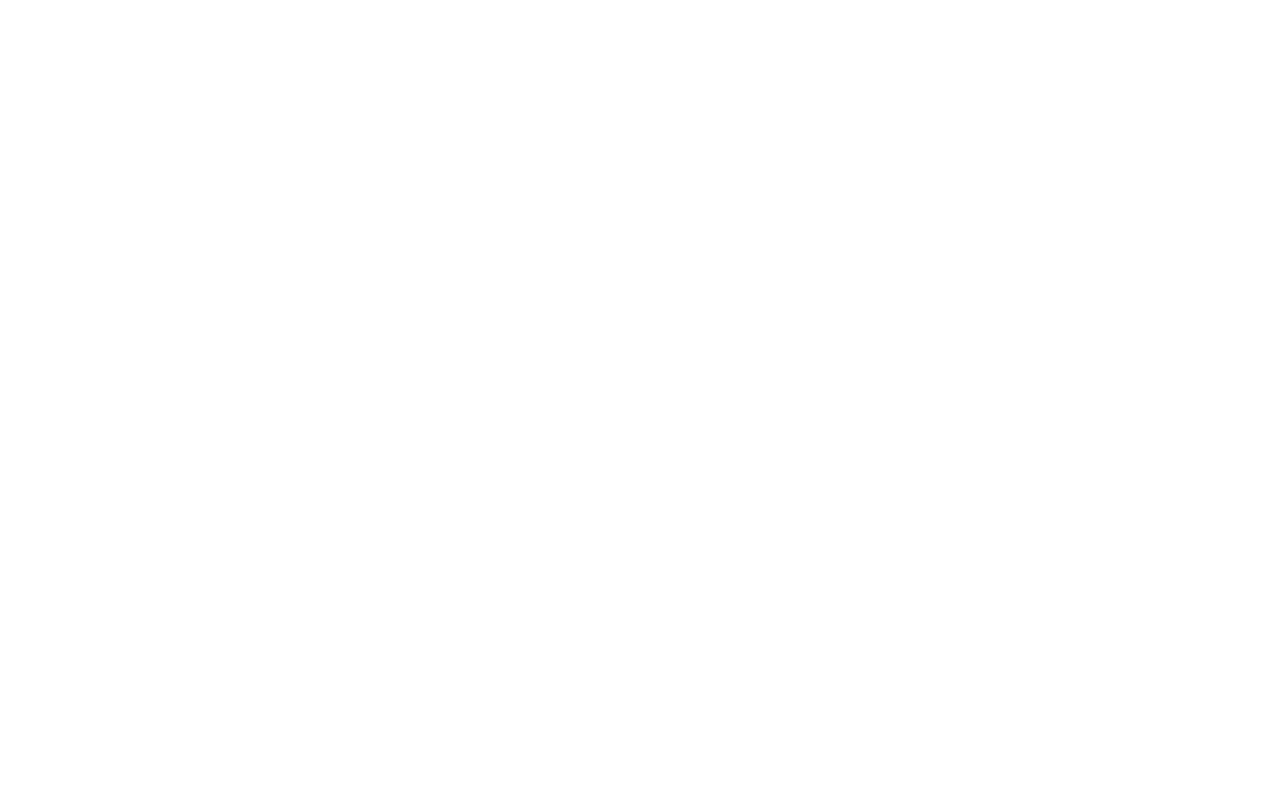
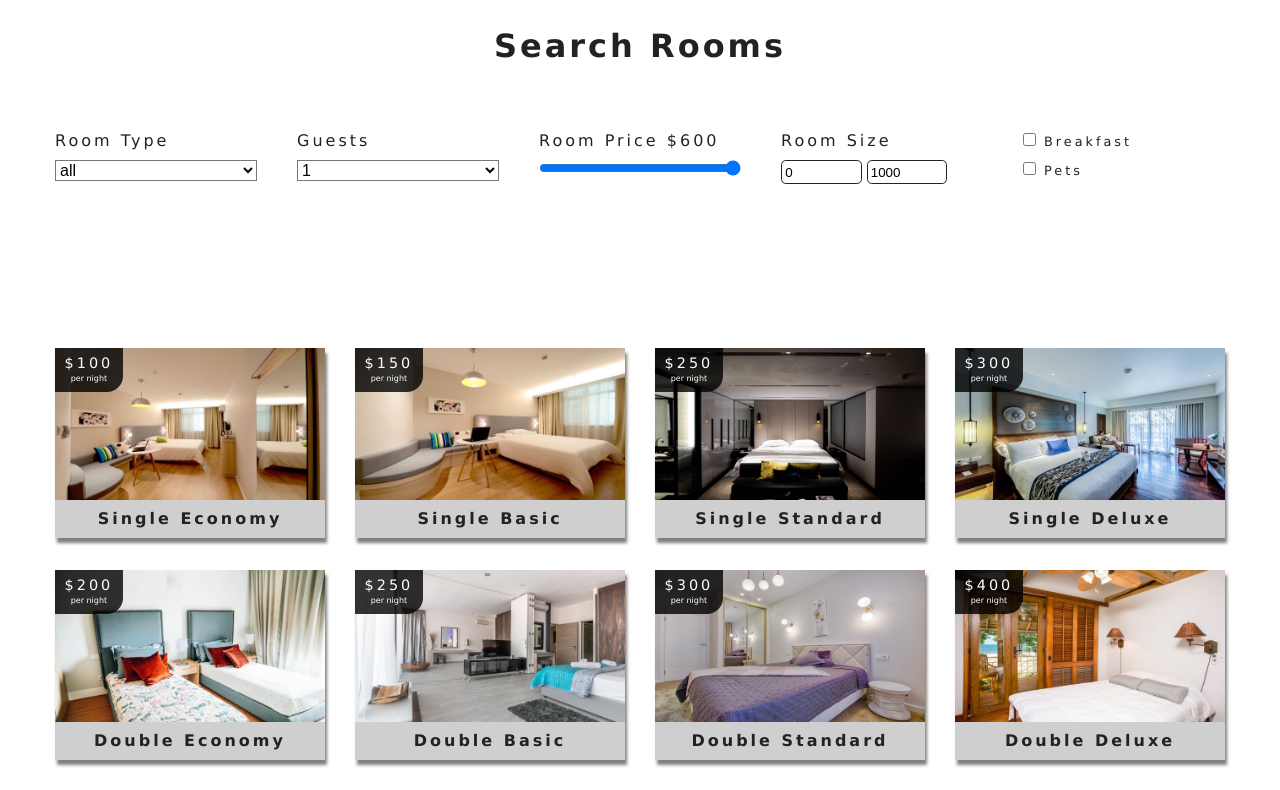
Before and after one commit to rOluochKe/hotel-reservation, a React (Create React App) app: page /rooms in a window 1280 px wide. Shown: the part 600-1390 px from the top of the page. Before the commit the page ends 800 px from the top, so only its background shows below. Built offline with nearby package versions, Linux system fonts and the light colour scheme.

Commit message:
filters in the rooms page

```diff
--- /dev/null
+++ b/src/components/RoomsContainer.js
@@ -0,0 +1,44 @@
+import React from 'react'
+import { withRoomConsumer } from '../context'
+import Loading from './Loading'
+import RoomsFilter from './RoomsFilter'
+import RoomsList from './RoomsList'
+
+function RoomContainer({ context }) {
+  const { loading, sortedRooms, rooms } = context
+  if (loading) {
+    return <Loading />
+  }
+  return (
+    <>
+      <RoomsFilter rooms={rooms} />
+      <RoomsList rooms={sortedRooms} />
+    </>
+  )
+}
+
+export default withRoomConsumer(RoomContainer)
+
+// import React from "react";
+// import { RoomConsumer } from "../context";
+// import Loading from "./Loading";
+// import RoomsFilter from "./RoomsFilter";
+// import RoomsList from "./RoomsList";
+// export default function RoomContainer() {
+//   return (
+//     <RoomConsumer>
+//       {value => {
+//         const { loading, setRoom, sortedRooms,rooms } = value;
+//         if (loading) {
+//           return <Loading />;
+//         }
+//         return (
+//           <>
+//             <RoomsFilter rooms={rooms} />
+//             <RoomsList rooms={sortedRooms} setRoom={setRoom} />
+//           </>
+//         );
+//       }}
+//     </RoomConsumer>
+//   );
+// }
--- /dev/null
+++ b/src/components/RoomsFilter.js
@@ -0,0 +1,141 @@
+import React from 'react'
+import { useContext } from 'react'
+import { RoomContext } from '../context'
+import Title from './Title'
+
+// get all unique values
+const getUnique = (items, value) => {
+  return [...new Set(items.map((item) => item[value]))]
+}
+
+const RoomsFilter = ({ rooms }) => {
+  // react hooks
+  const context = useContext(RoomContext)
+  const {
+    handleChange,
+    type,
+    capacity,
+    price,
+    minPrice,
+    maxPrice,
+    minSize,
+    maxSize,
+    breakfast,
+    pets,
+  } = context
+
+  // get unique types
+  let types = getUnique(rooms, 'type')
+  // add all
+  types = ['all', ...types]
+  // map to jsx
+  types = types.map((item, index) => (
+    <option key={index} value={item}>
+      {item}
+    </option>
+  ))
+  // get unique capacity
+  let people = getUnique(rooms, 'capacity')
+  people = people.map((item, index) => (
+    <option key={index} value={item}>
+      {item}
+    </option>
+  ))
+
+  return (
+    <section className='filter-container'>
+      <Title title='search rooms' />
+      <form className='filter-form'>
+        {/* select type */}
+        <div className='form-group'>
+          <label htmlFor='type'>room type</label>
+          <select
+            name='type'
+            id='type'
+            onChange={handleChange}
+            className='form-control'
+            value={type}
+          >
+            {types}
+          </select>
+        </div>
+        {/* end of select type */}
+        {/* guests  */}
+        <div className='form-group'>
+          <label htmlFor='capacity'>Guests</label>
+          <select
+            name='capacity'
+            id='capacity'
+            onChange={handleChange}
+            className='form-control'
+            value={capacity}
+          >
+            {people}
+          </select>
+        </div>
+        {/* end of guests */}
+        {/* room price */}
+        <div className='form-group'>
+          <label htmlFor='price'>room price ${price}</label>
+          <input
+            type='range'
+            name='price'
+            min={minPrice}
+            max={maxPrice}
+            id='price'
+            value={price}
+            onChange={handleChange}
+            className='form-control'
+          />
+        </div>
+        {/* end of room price*/}
+        {/* size */}
+        <div className='form-group'>
+          <label htmlFor='price'>room size </label>
+          <div className='size-inputs'>
+            <input
+              type='number'
+              name='minSize'
+              value={minSize}
+              onChange={handleChange}
+              className='size-input'
+            />
+            <input
+              type='number'
+              name='maxSize'
+              value={maxSize}
+              onChange={handleChange}
+              className='size-input'
+            />
+          </div>
+        </div>
+        {/* end of select type */}
+        {/* extras */}
+        <div className='form-group'>
+          <div className='single-extra'>
+            <input
+              type='checkbox'
+              name='breakfast'
+              id='breakfast'
+              checked={breakfast}
+              onChange={handleChange}
+            />
+            <label htmlFor='breakfast'>breakfast</label>
+          </div>
+          <div className='single-extra'>
+            <input
+              type='checkbox'
+              name='pets'
+              checked={pets}
+              onChange={handleChange}
+            />
+            <label htmlFor='breakfast'>pets</label>
+          </div>
+        </div>
+        {/* end of extras type */}
+      </form>
+    </section>
+  )
+}
+
+export default RoomsFilter
--- /dev/null
+++ b/src/components/RoomsList.js
@@ -0,0 +1,24 @@
+import React from 'react'
+import Room from './Room'
+
+const RoomsList = ({ rooms }) => {
+  if (rooms.length === 0) {
+    return (
+      <div className='empty-search'>
+        <h3>unfortunately no rooms matched your search parameters</h3>
+      </div>
+    )
+  }
+
+  return (
+    <section className='roomslist'>
+      <div className='roomslist-center'>
+        {rooms.map((item) => {
+          return <Room key={item.id} room={item} />
+        })}
+      </div>
+    </section>
+  )
+}
+
+export default RoomsList
--- a/src/context.js
+++ b/src/context.js
@@ -72,6 +72,42 @@
     )
   }
 
+  filterRooms = () => {
+    let { rooms, type, capacity, price, minSize, maxSize, breakfast, pets } =
+      this.state
+
+    let tempRooms = [...rooms]
+    // transform values
+    // get capacity
+    capacity = parseInt(capacity)
+    price = parseInt(price)
+    // filter by type
+    if (type !== 'all') {
+      tempRooms = tempRooms.filter((room) => room.type === type)
+    }
+    // filter by capacity
+    if (capacity !== 1) {
+      tempRooms = tempRooms.filter((room) => room.capacity >= capacity)
+    }
+    // filter by price
+    tempRooms = tempRooms.filter((room) => room.price <= price)
+    //filter by size
+    tempRooms = tempRooms.filter(
+      (room) => room.size >= minSize && room.size <= maxSize
+    )
+    //filter by breakfast
+    if (breakfast) {
+      tempRooms = tempRooms.filter((room) => room.breakfast === true)
+    }
+    //filter by pets
+    if (pets) {
+      tempRooms = tempRooms.filter((room) => room.pets === true)
+    }
+    this.setState({
+      sortedRooms: tempRooms,
+    })
+  }
+
   render() {
     return (
       <RoomContext.Provider
@@ -89,4 +125,14 @@
 
 const RoomConsumer = RoomContext.Consumer
 
+export function withRoomConsumer(Component) {
+  return function ConsumerWrapper(props) {
+    return (
+      <RoomConsumer>
+        {(value) => <Component {...props} context={value} />}
+      </RoomConsumer>
+    )
+  }
+}
+
 export { RoomProvider, RoomConsumer, RoomContext }
--- a/src/pages/Rooms.js
+++ b/src/pages/Rooms.js
@@ -1,7 +1,8 @@
 import React from 'react'
-import { Link } from 'react-router-dom'
 import Hero from '../components/Hero'
 import Banner from '../components/Banner'
+import { Link } from 'react-router-dom'
+import RoomsContainer from '../components/RoomsContainer'
 
 const Rooms = () => {
   return (
@@ -13,6 +14,7 @@
           </Link>
         </Banner>
       </Hero>
+      <RoomsContainer />
     </>
   )
 }
```
